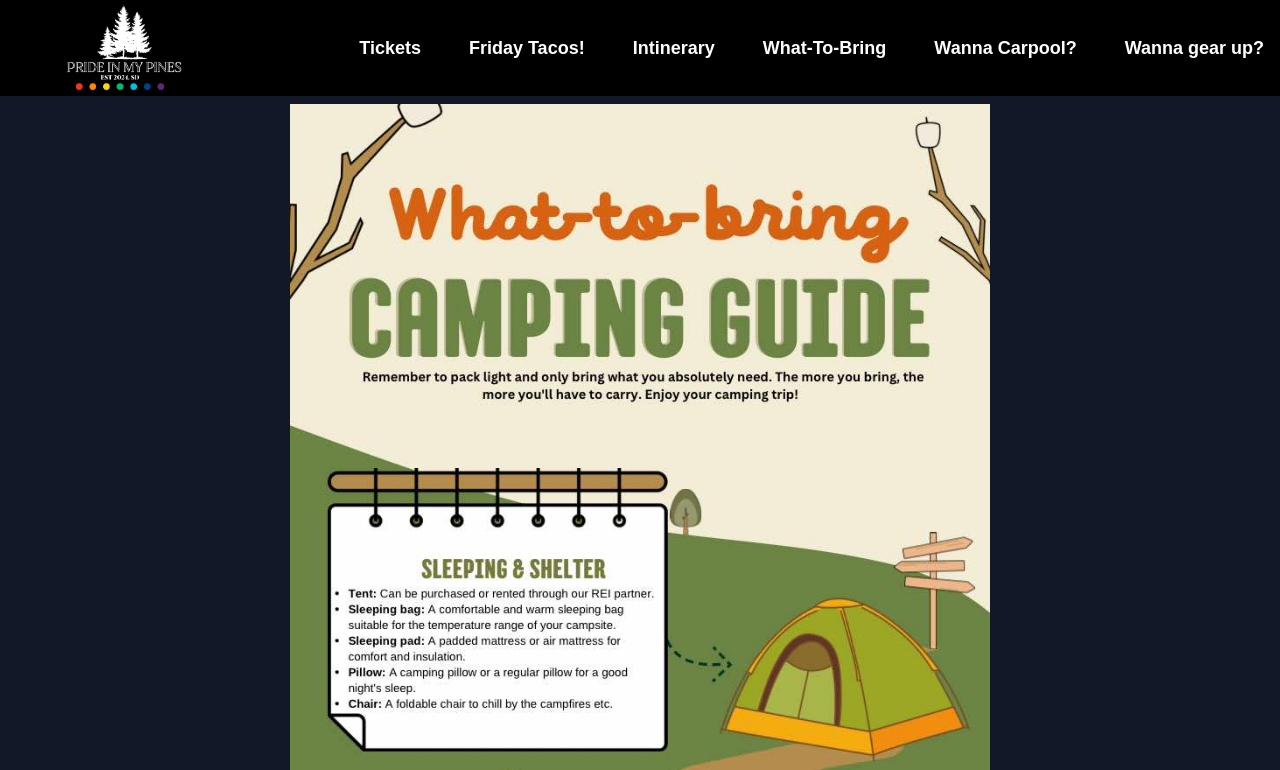
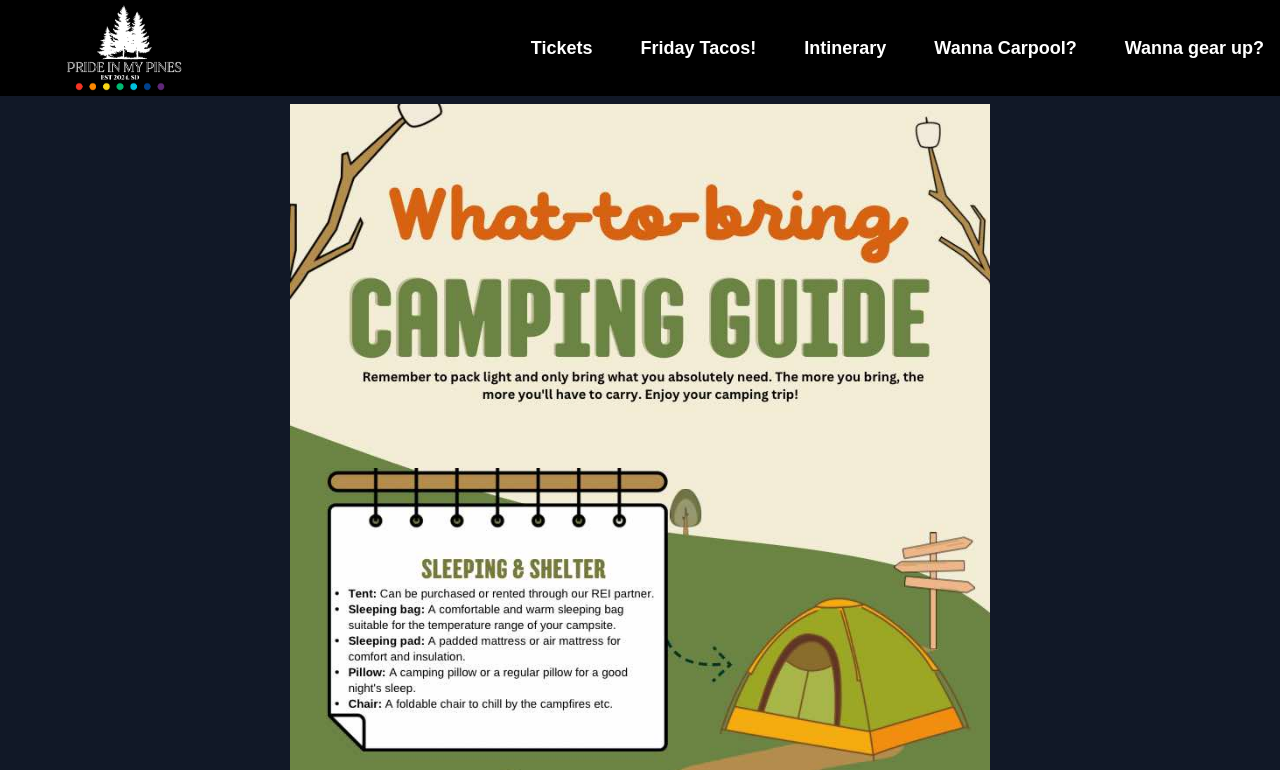
Before and after one commit to lexfm/pride-in-my-pines, a Next.js app: page /bring in a window 1280 px wide. Shown: the top 770 px of the page. Built offline with nearby package versions, Linux system fonts and the light colour scheme.

Commit message:
fix: dynamic menu items laid out

```diff
--- a/components/header.tsx
+++ b/components/header.tsx
@@ -25,7 +25,7 @@ export default function Header() {
     <nav className="bg-black text-white w-full fixed top-0 left-0 z-50 h-[6rem]">
       <div className="w-full flex justify-between items-center overflow-hidden">
         {/* Logo with background image (desktop view) */}
-        <div className="hidden md:block">
+        <div className="hidden lg:block">
           <Link href="/" passHref>
             <div className="w-[240px] h-[6rem] bg-[length:120%] bg-[center_top_-0.5rem] bg-cover bg-no-repeat bg-[url('/BWLogo.png')] bg-black cursor-pointer">
               <span className="sr-only">Home</span>
@@ -34,7 +34,7 @@ export default function Header() {
         </div>
 
         {/* Hamburger Menu */}
-        <div className="md:hidden flex items-center justify-center mt-5 z-50">
+        <div className="lg:hidden flex items-center justify-center mt-5 z-50">
           <button onClick={() => setIsOpen(!isOpen)} className="focus:outline-none">
             <svg className="w-12 h-10 text-white" fill="none" stroke="currentColor" viewBox="0 0 24 24" xmlns="http://www.w3.org/2000/svg">
               <path strokeLinecap="round" strokeLinejoin="round" strokeWidth="2" d={isOpen ? 'M6 18L18 6M6 6l12 12' : 'M4 6h16M4 12h16M4 18h16'}></path>
@@ -42,7 +42,7 @@ export default function Header() {
           </button>
         </div>
 
-        <div className=" w-full absolute md:hidden">
+        <div className=" w-full absolute lg:hidden">
           {pathname === "/" ?
             (
               <Link
@@ -66,35 +66,49 @@ export default function Header() {
 
 
         {/* Navigation Items */}
-        <div className={`text-center absolute top-[100%] left-0 w-full bg-black md:static md:flex md:w-auto flex-col md:flex-row items-center gap-4 transition-all duration-300 ease-in-out ${isOpen ? 'opacity-100 visible' : 'opacity-0 invisible md:opacity-100 md:visible'}`}>
-          {pathname === "/tickets" ?
-            (<Link href="/" className="px-4 py-2 block text-lg font-semibold text-white hover:bg-gradient-to-r hover:from-orange-600 hover:via-purple-800 hover:to-black transition-all duration-300 ease-in-out md:hover:bg-transparent md:hover:text-orange-500">
-              More Info
-            </Link>) :
-            (<Link href="/tickets" className="px-4 py-2 block text-lg font-semibold text-white hover:bg-gradient-to-r hover:from-orange-600 hover:via-purple-800 hover:to-black transition-all duration-300 ease-in-out md:hover:bg-transparent md:hover:text-orange-500">
+        <div className={`text-center absolute top-[100%] left-0 w-full bg-black lg:static lg:flex lg:w-auto flex-col lg:flex-row items-center gap-4 transition-all duration-300 ease-in-out ${isOpen ? 'opacity-100 visible' : 'opacity-0 invisible lg:opacity-100 lg:visible'}`}>
+
+          {pathname !== "/tickets" && (
+            <Link href="/tickets" className="px-4 py-2 block text-lg font-semibold text-white hover:bg-gradient-to-r hover:from-orange-600 hover:via-purple-800 hover:to-black transition-all duration-300 ease-in-out lg:hover:bg-transparent lg:hover:text-orange-500">
               Tickets
-            </Link>)}
+            </Link>
+          )}
 
-          <Link href="/tacos" className="px-4 py-2 block text-lg font-semibold text-white hover:bg-gradient-to-r hover:from-orange-600 hover:via-black hover:to-purple-800 transition-all duration-300 ease-in-out md:hover:bg-transparent md:hover:text-orange-500">
+          {pathname !== "/tacos" && (
+            <Link href="/tacos" className="px-4 py-2 block text-lg font-semibold text-white hover:bg-gradient-to-r hover:from-orange-600 hover:via-black hover:to-purple-800 transition-all duration-300 ease-in-out lg:hover:bg-transparent lg:hover:text-orange-500">
               Friday Tacos!
             </Link>
-          <Link href="/intinerary" className="px-4 py-2 block text-lg font-semibold text-white hover:bg-gradient-to-r hover:from-orange-600 hover:via-black hover:to-purple-800 transition-all duration-300 ease-in-out md:hover:bg-transparent md:hover:text-orange-500">
+          )}
+
+          {pathname !== "/intinerary" && (
+            <Link href="/intinerary" className="px-4 py-2 block text-lg font-semibold text-white hover:bg-gradient-to-r hover:from-orange-600 hover:via-black hover:to-purple-800 transition-all duration-300 ease-in-out lg:hover:bg-transparent lg:hover:text-orange-500">
               Intinerary
             </Link>
-          <Link href="/bring" className="px-4 py-2 block text-lg font-semibold text-white hover:bg-gradient-to-r hover:from-orange-600 hover:via-black hover:to-purple-800 transition-all duration-300 ease-in-out md:hover:bg-transparent md:hover:text-orange-500">
+          )}
+
+          {pathname !== "/bring" && (
+            <Link href="/bring" className="px-4 py-2 block text-lg font-semibold text-white hover:bg-gradient-to-r hover:from-orange-600 hover:via-black hover:to-purple-800 transition-all duration-300 ease-in-out lg:hover:bg-transparent lg:hover:text-orange-500">
               What-To-Bring
             </Link>
-          <Link href="/carpool" className="px-4 py-2 block text-lg font-semibold text-white hover:bg-gradient-to-r hover:from-purple-600 hover:via-black hover:to-orange-600 transition-all duration-300 ease-in-out md:hover:bg-transparent md:hover:text-purple-500" onClick={() => pathname === '/' ? setIsOpen(false) : null}>
+          )}
+
+          {pathname !== "/carpool" && (
+            <Link href="/carpool" className="px-4 py-2 block text-lg font-semibold text-white hover:bg-gradient-to-r hover:from-purple-600 hover:via-black hover:to-orange-600 transition-all duration-300 ease-in-out lg:hover:bg-transparent lg:hover:text-purple-500">
               Wanna Carpool?
             </Link>
-          <Link href="/gear" className="px-4 py-2 block text-lg font-semibold text-white hover:bg-gradient-to-r hover:from-orange-600 hover:via-black hover:to-purple-800 transition-all duration-300 ease-in-out md:hover:bg-transparent md:hover:text-orange-500">
+          )}
+
+          {pathname !== "/gear" && (
+            <Link href="/gear" className="px-4 py-2 block text-lg font-semibold text-white hover:bg-gradient-to-r hover:from-orange-600 hover:via-black hover:to-purple-800 transition-all duration-300 ease-in-out lg:hover:bg-transparent lg:hover:text-orange-500">
               Wanna gear up?
             </Link>
+          )}
         </div>
 
 
+
         {/* Logo with background image (mobile view) */}
-        <div className="md:hidden absolute top-0 right-0 w-[160px] h-[80px] overflow-hidden">
+        <div className="lg:hidden absolute top-0 right-0 w-[160px] h-[80px] overflow-hidden">
           <Link href="/" passHref>
             <div className="w-[160px] h-[100px] bg-cover bg-center bg-no-repeat bg-[url('/BWLogo.png')] bg-black cursor-pointer transform scale-110 transition-transform duration-300 ease-in-out hover:scale-115">
               {/* Accessible text for screen readers */}
```
Lines whose indentation alone changed are shown as unchanged.
